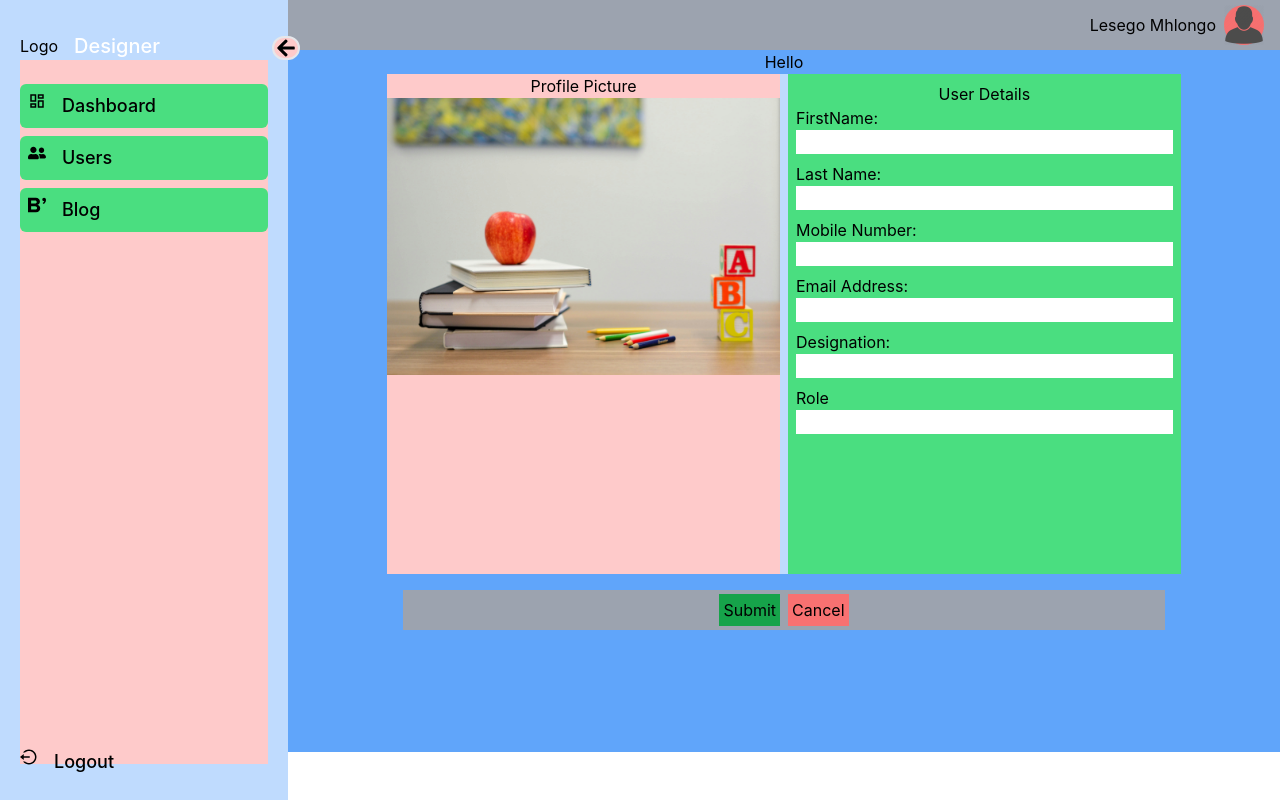
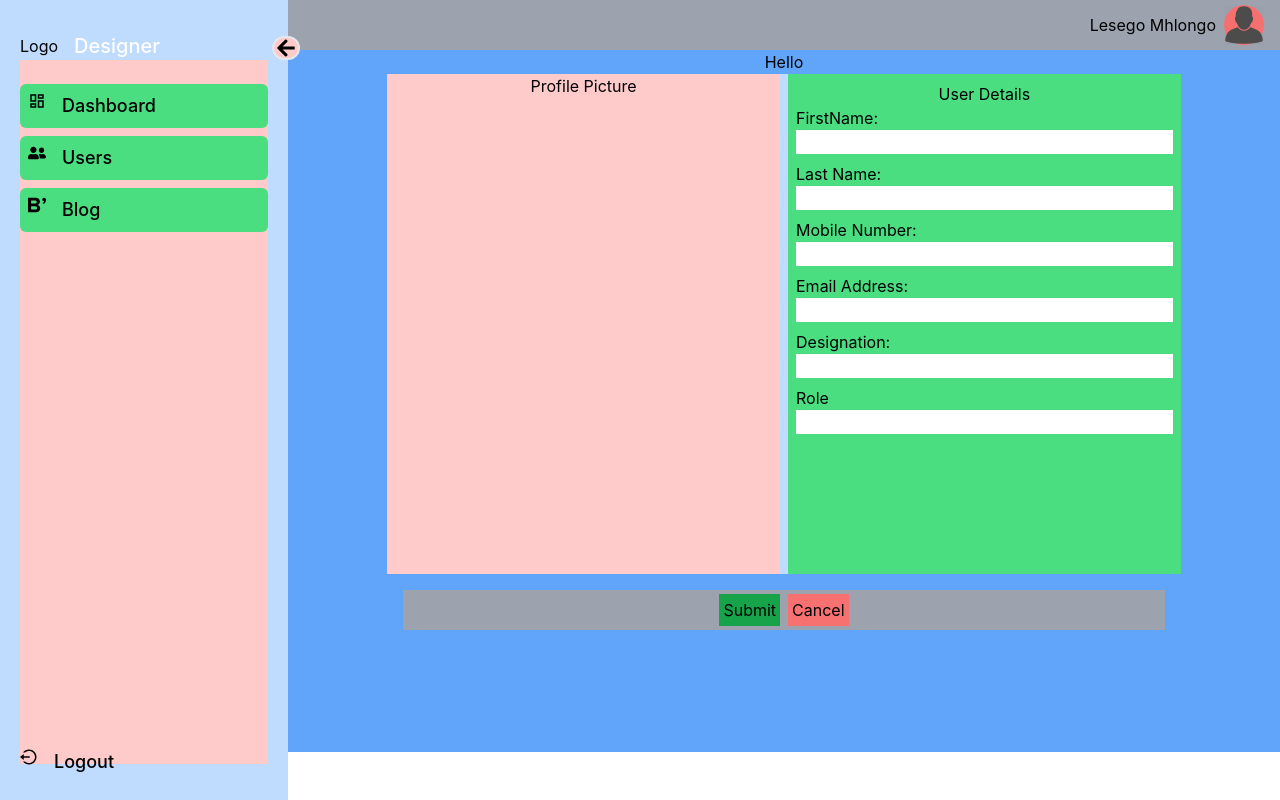
Before and after one commit to LesegoLSG/DayCare-Web, a React (Create React App) app: page /portal/users/add in a window 1280 px wide. Built offline with nearby package versions, Linux system fonts and the light colour scheme.

Commit message:
Included a form

```diff
--- a/src/Portal/PortalComponents/Users/AddUser.js
+++ b/src/Portal/PortalComponents/Users/AddUser.js
@@ -18,8 +18,8 @@ const AddUser = () => {
                             <div>
                                 <h1 className="">Profile Picture</h1>
                             </div>
-                            <img src={Image4}
-                                className="object-cover" />
+                            {/* <img src={Image4}
+                                className="object-cover" /> */}
                         </div>
                         {/* user details */}
                         <div className="bg-green-400 w-full p-2 ">
```
